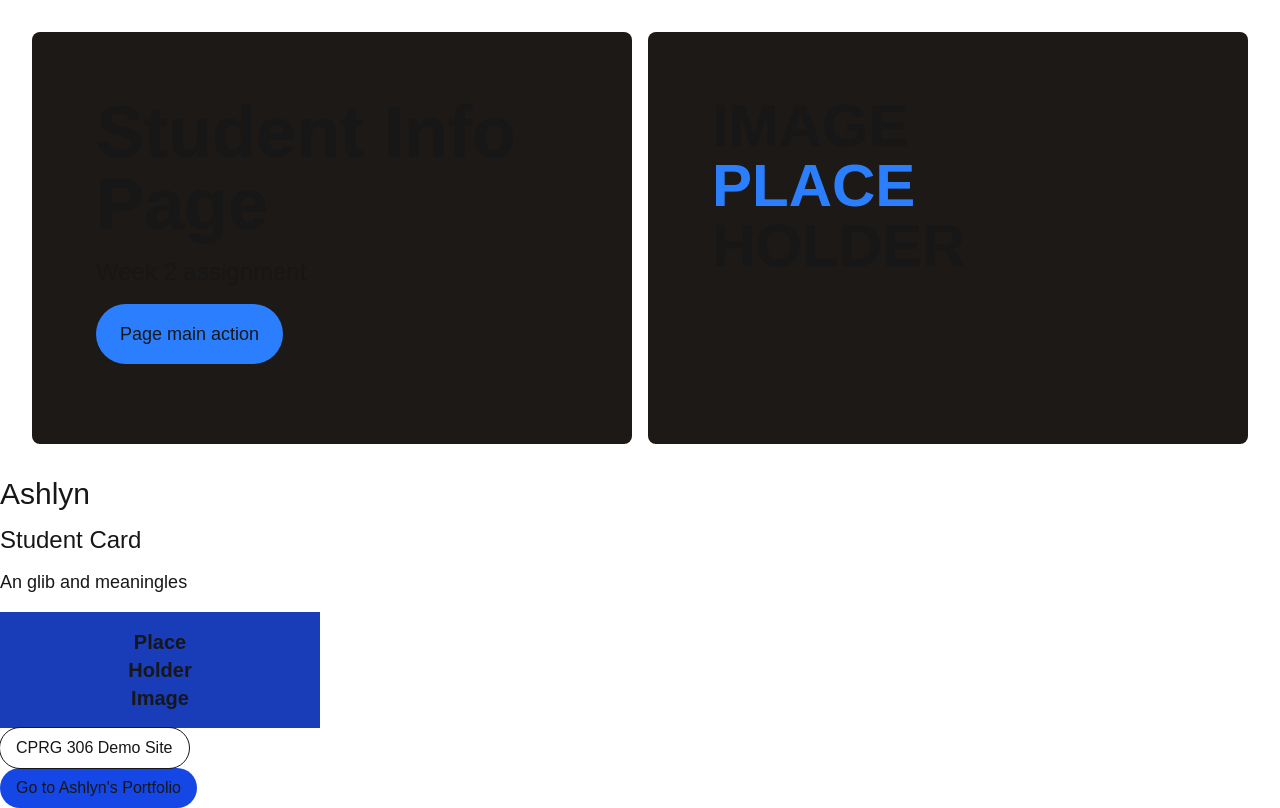
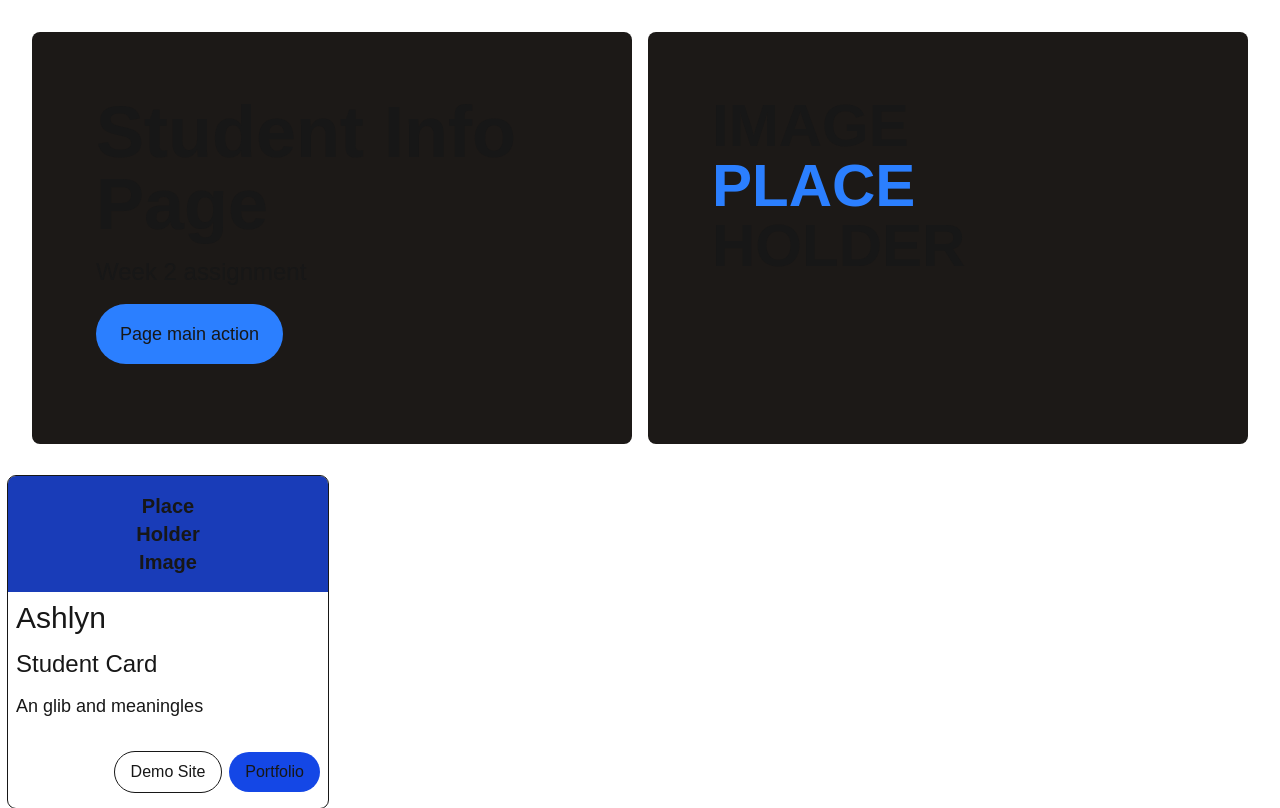
Before and after one commit to louielynmata/cprg-306-demo-site, a Next.js app: page /week-2 in a window 1280 px wide. Built offline with nearby package versions, Linux system fonts and the light colour scheme.

Commit message:
card layout

```diff
--- a/app/week-2/StudentInfoCard.js
+++ b/app/week-2/StudentInfoCard.js
@@ -10,16 +10,16 @@ export default function StudentInfoCard({
   },
 }) {
   return (
-    <article>
-      <header>
+    <article className="flex flex-col max-w-xs rounded-lg outline">
+      <header className="flex flex-col">
         {/* In middle visually */}
-        <div>
+        <div className="ml-2 mt-2">
           <h2 className="text-2xl lg:text-3xl mb-2 lg:mb-3">{name}</h2>
           <p className="text-xl lg:text-2xl mb-2 lg:mb-3">Student Card</p>
           <p className="text-lg mb-4">{description}</p>
         </div>
         {/* Align to top of card */}
-        <div className="bg-blue-800 max-w-xs py-4">
+        <div className="bg-blue-800 max-w-xs py-4 order-first rounded-t-lg">
           <p>
             <span className="block text-xl text-center font-bold">Place</span>
             <span className="block text-xl text-center font-bold">Holder</span>
@@ -28,7 +28,7 @@ export default function StudentInfoCard({
         </div>
       </header>
       {/* right aligned at bottom */}
-      <div>
+      <div className="flex gap-2 my-4 self-end mr-2">
         <Link
           href={repo.link}
           className=" outline px-4 py-2 rounded-full block max-w-fit"
--- a/app/week-2/page.js
+++ b/app/week-2/page.js
@@ -10,11 +10,11 @@ const studentInfo = {
   },
   repo: {
     link: "https://github.com/ashx3s/cprg-306-demo-site",
-    text: "CPRG 306 Demo Site",
+    text: "Demo Site",
   },
   homePage: {
     link: "#",
-    text: "Go to Ashlyn's Portfolio",
+    text: "Portfolio",
   },
 };
 
@@ -27,7 +27,9 @@ export default function Page() {
     <main className="">
       {/* Pass header props to page header component */}
       <PageHeader {...pageHeader} />
-      <StudentInfoSection {...studentInfo} />
+      <section className="ml-2">
+        <StudentInfoSection {...studentInfo} />
+      </section>
     </main>
   );
 }
```
